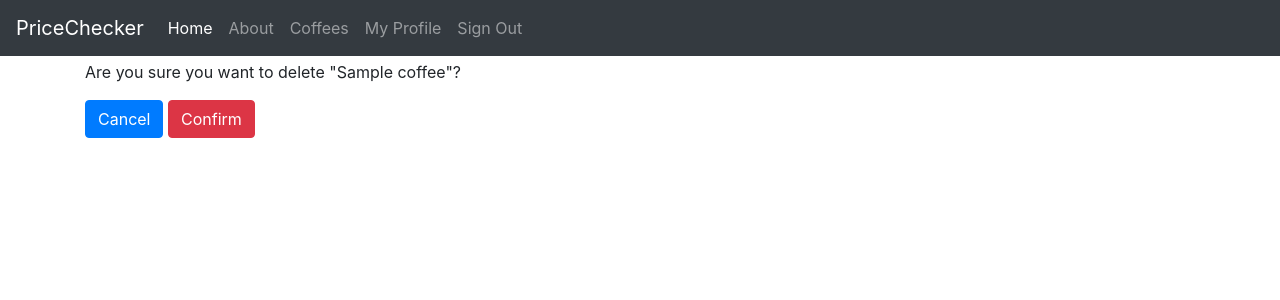
After one commit to syamdev/django-price-checker, a Django app: a page that uses pricechecker/templates/app_coffee/coffee_confirm_delete.html in a window 1280 px wide. The commit adds this page. Shown: the top 300 px of the page. Run offline with Django 3.2, Linux system fonts and the light colour scheme; a user stored in the database is signed in; tables that the repository leaves empty hold one stand-in row (values such as "Sample post"); parts of the project's set-up code (start-up, migrations or seed data) failed here and were passed over; some libraries are stand-ins or nearby versions.

Commit message:
Add coffee delete view, create template

```diff
--- a/pricechecker/app_coffee/urls.py
+++ b/pricechecker/app_coffee/urls.py
@@ -8,4 +8,5 @@ urlpatterns = [
     path(route='add/', view=views.CoffeeCreateView.as_view(), name='add'),
     path(route='<slug:slug>/', view=views.CoffeeDetailView.as_view(), name='detail'),
     path(route='<slug:slug>/update/', view=views.CoffeeUpdateView.as_view(), name='update'),
+    path(route='<slug:slug>/delete/', view=views.CoffeeDeleteView.as_view(), name='delete'),
 ]
--- a/pricechecker/app_coffee/views.py
+++ b/pricechecker/app_coffee/views.py
@@ -1,4 +1,6 @@
-from django.views.generic import ListView, DetailView, CreateView, UpdateView
+from django.http import HttpResponseRedirect
+from django.urls import reverse_lazy
+from django.views.generic import ListView, DetailView, CreateView, UpdateView, DeleteView
 from django.contrib.auth.mixins import LoginRequiredMixin
 from .models import Coffee
 
@@ -23,4 +25,22 @@ class CoffeeCreateView(LoginRequiredMixin, CreateView):
 class CoffeeUpdateView(LoginRequiredMixin, UpdateView):
     model = Coffee
     fields = ['name', 'description', 'type', 'country_of_origin']
-    action = "Update"
+    action = 'Update'
+
+
+class CoffeeDeleteView(LoginRequiredMixin, DeleteView):
+    model = Coffee
+    fields = ['name', 'description', 'type', 'country_of_origin']
+    action = 'Delete'
+    success_url = reverse_lazy('coffee:list')
+
+    # def get(self, request, *args, **kwargs):
+    #     # Delete immediately without confirmation
+    #     return self.post(request, *args, **kwargs)
+
+    def post(self, request, *args, **kwargs):
+        if "cancel" in request.POST:
+            url = self.success_url
+            return HttpResponseRedirect(url)
+        else:
+            return super(CoffeeDeleteView, self).post(request, *args, **kwargs)
--- /dev/null
+++ b/pricechecker/templates/app_coffee/coffee_confirm_delete.html
@@ -0,0 +1,13 @@
+{% extends "base.html" %}
+
+{% load i18n %}
+
+{% block title %}Delete Confirmation: {{ coffee.name }}{% endblock %}
+
+{% block content %}
+<form method="post">{% csrf_token %}
+    <p>Are you sure you want to delete "{{ coffee.name }}"?</p>
+    <input class="btn btn-primary" type="submit" name="cancel" value="Cancel">
+    <input class="btn btn-danger" type="submit" value="Confirm">
+</form>
+{% endblock content %}
--- a/pricechecker/templates/app_coffee/coffee_detail.html
+++ b/pricechecker/templates/app_coffee/coffee_detail.html
@@ -29,6 +29,7 @@
 {% if request.user.is_authenticated %}
 <p>
   <a class="btn btn-primary" href="{% url 'coffee:update' coffee.slug %}" role="button">Update</a>
+  <a class="btn btn-danger" href="{% url 'coffee:delete' coffee.slug %}" role="button">Delete</a>
 </p>
 {% endif %}
 {% endblock content %}
```
Also changed, not shown: README.md.
